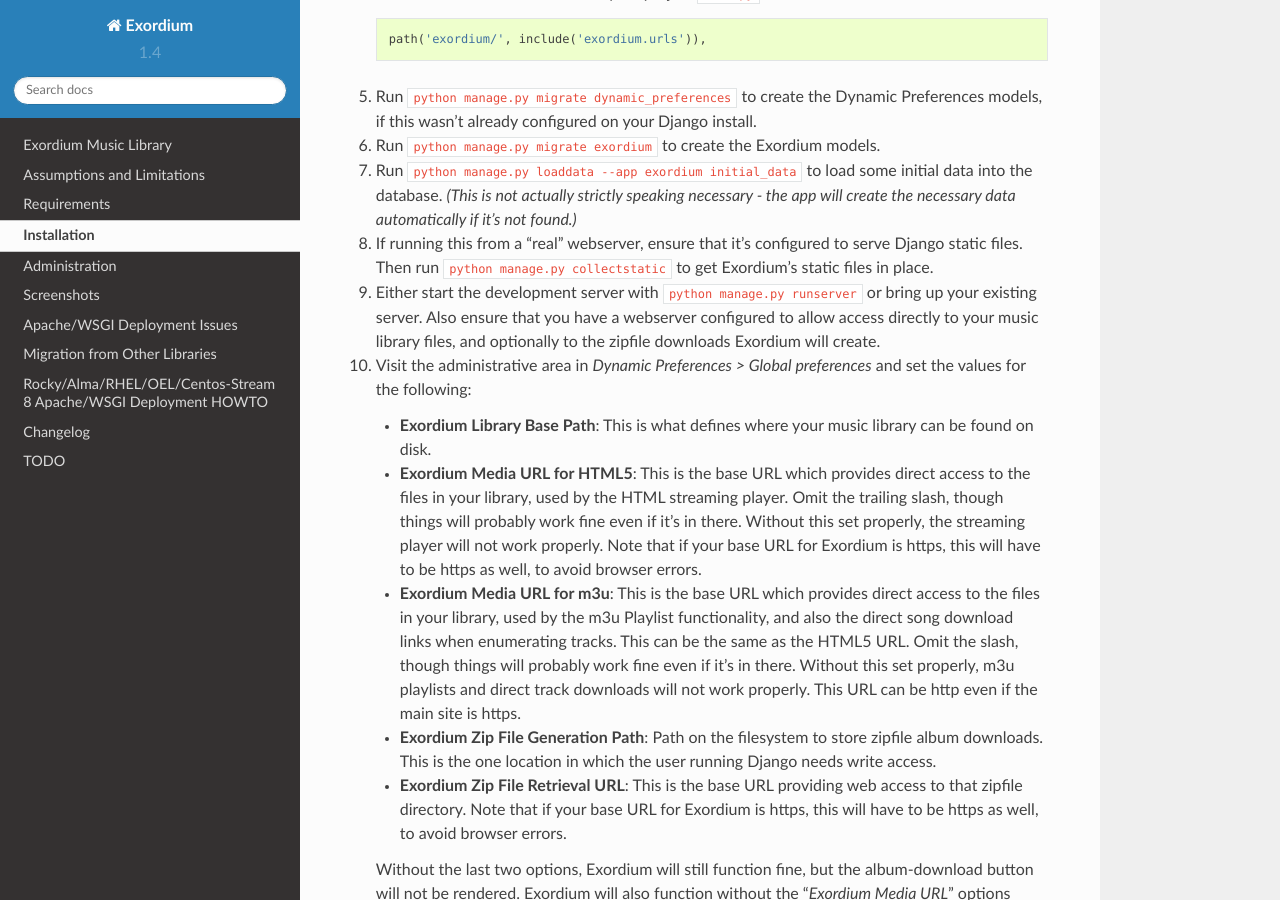
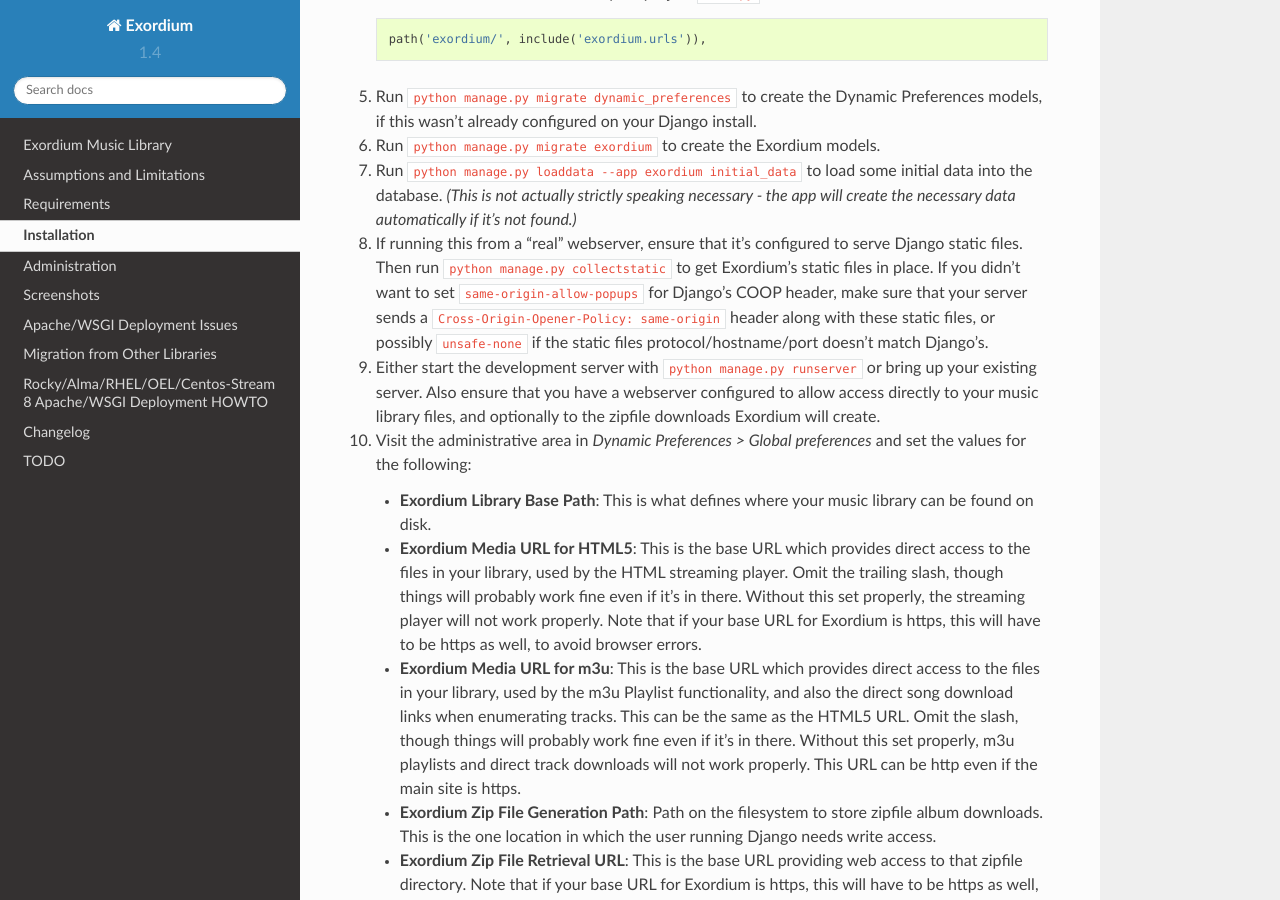
Before and after one commit to apocalyptech/exordium, a Sphinx documentation site: the page built from docs/installation.rst, in a window 1280 px wide and 900 px high, scrolled down 1124 px. Built offline with Sphinx 7.4.7 and the Read the Docs theme 2.0.0, drawn with Linux system fonts in a browser that asks for light colours.

Commit message:
One more bit of clarification about the COOP headers

```diff
--- a/README.rst
+++ b/README.rst
@@ -125,7 +125,11 @@
 
 8. If running this from a "real" webserver, ensure that it's configured
    to serve Django static files. Then run ``python manage.py collectstatic``
-   to get Exordium's static files in place.
+   to get Exordium's static files in place.  If you didn't want to set
+   ``same-origin-allow-popups`` for Django's COOP header, make sure that
+   your server sends a ``Cross-Origin-Opener-Policy: same-origin`` header
+   along with these static files, or possibly ``unsafe-none`` if the
+   static files protocol/hostname/port doesn't match Django's.
 
 9. Either start the development server with ``python manage.py runserver``
    or bring up your existing server.  Also ensure that you have a webserver
--- a/docs/installation.rst
+++ b/docs/installation.rst
@@ -66,7 +66,11 @@
 
 8. If running this from a "real" webserver, ensure that it's configured
    to serve Django static files. Then run ``python manage.py collectstatic``
-   to get Exordium's static files in place.
+   to get Exordium's static files in place.  If you didn't want to set
+   ``same-origin-allow-popups`` for Django's COOP header, make sure that
+   your server sends a ``Cross-Origin-Opener-Policy: same-origin`` header
+   along with these static files, or possibly ``unsafe-none`` if the
+   static files protocol/hostname/port doesn't match Django's.
 
 9. Either start the development server with ``python manage.py runserver``
    or bring up your existing server.  Also ensure that you have a webserver
```
